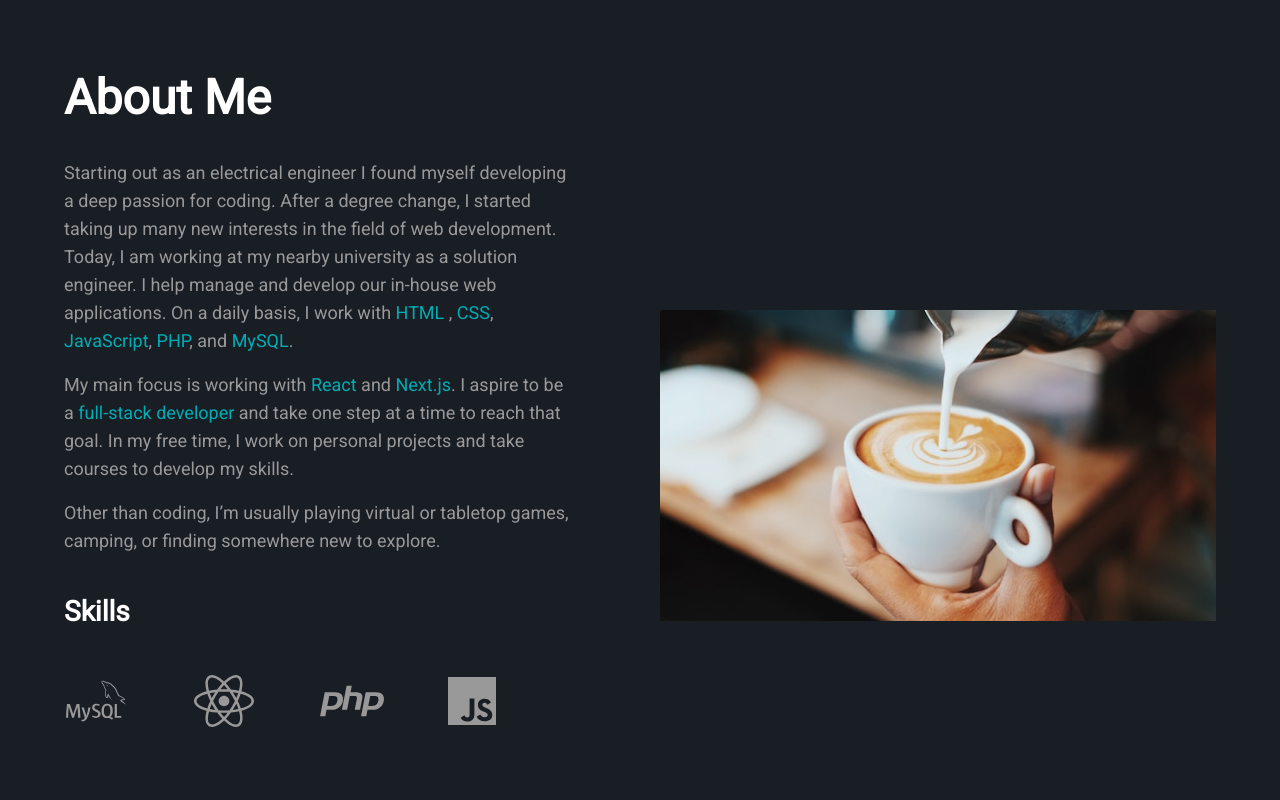
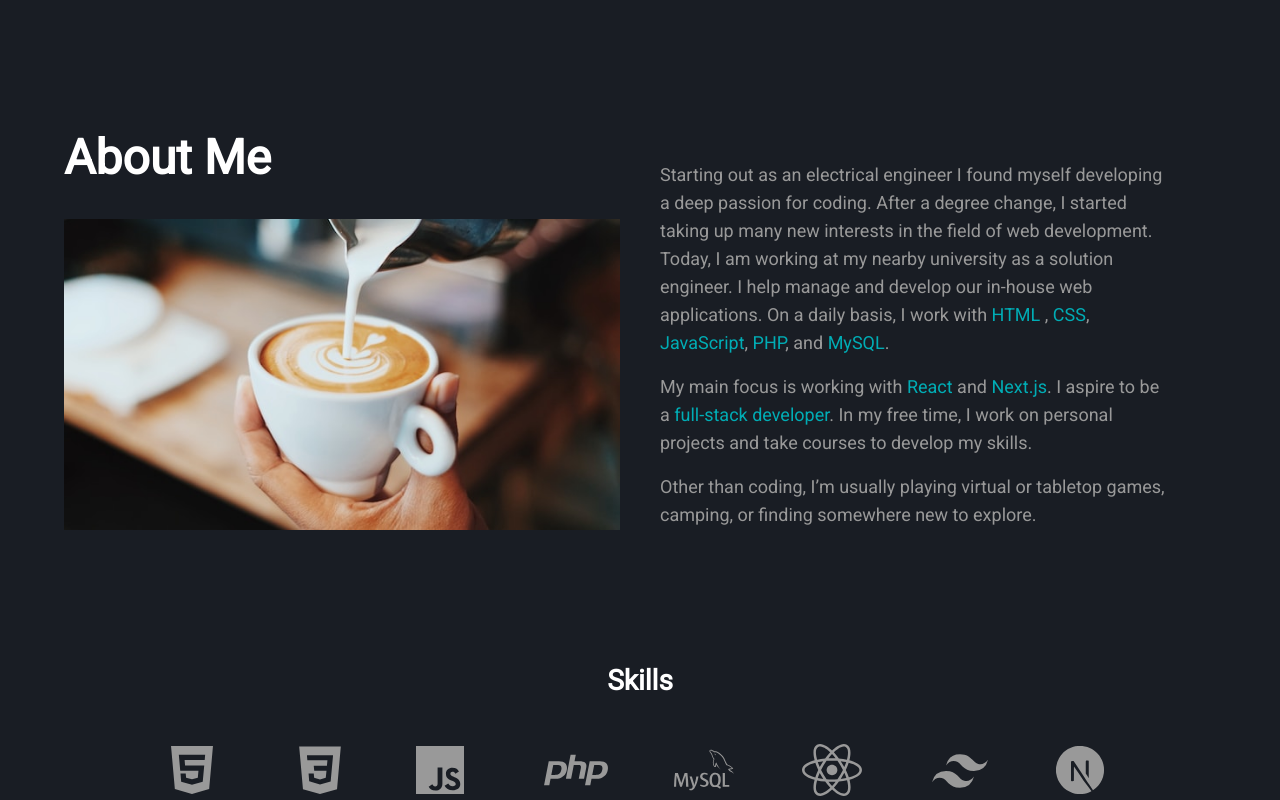
Before and after one commit to NoahRod108/portfolio_v2, a React (Vite) app: page / in a window 1280 px wide. Shown: the part 1020-1820 px from the top of the page. Built offline with nearby package versions, Linux system fonts and the light colour scheme.

Commit message:
Fixed some styling

```diff
--- a/src/assets/icons/index.js
+++ b/src/assets/icons/index.js
@@ -10,6 +10,8 @@ import tailwind from './tailwind.svg'
 import arrowRight from './arrow-right.svg'
 import external from './external.svg'
 import hamburger from './hamburger.svg'
+import html from './html.svg'
+import css from './css.svg'
 
 export {
   download,
@@ -23,5 +25,7 @@ export {
   tailwind,
   arrowRight,
   external,
-  hamburger
+  hamburger,
+  html,
+  css
 }
--- a/src/components/Nav.jsx
+++ b/src/components/Nav.jsx
@@ -59,17 +59,22 @@ const Nav = () => {
           className="flex justify-between items-center max-container">
             {/* Nav Logo */}
             <a href="/">
-              <h3 className="text-2xl font-mono text-dark-gray hover:text-teal max-sm:hidden">Noah.Dev</h3>
+              <motion.h3 whileHover={{ scale: 1.1 }} className="text-2xl font-mono text-dark-gray hover:text-teal max-sm:hidden">Noah.Dev</motion.h3>
             </a>
 
             {/* Nav Links */}
             <ul className="flex flex-1 justify-end items-center gap-14 max-lg:hidden">
               {navLinks.map((link) => (
-                <li key={link.label}>
-                  <a href={link.href} className="font-mono leading-normal text-lg text-dark-gray hover:text-teal">
+                <motion.li
+                  key={link.label}
+                  whileHover={{ scale: 1.1 }}
+                >
+                  <a
+                    href={link.href}
+                    className="font-mono leading-normal text-lg text-dark-gray hover:text-teal">
                     {link.label}
                   </a>
-                </li>
+                </motion.li>
               ))}
             </ul>
 
--- a/src/constants/index.js
+++ b/src/constants/index.js
@@ -1,4 +1,4 @@
-import { github, javascript, linkedin, mysql, react, php, nextjs, tailwind } from "../assets/icons";
+import { github, javascript, linkedin, mysql, react, php, nextjs, tailwind, html, css } from "../assets/icons";
 import { halloween, pokemon, post } from "../assets/images";
 
 
@@ -16,10 +16,12 @@ export const socialLinks = [
 ];
 
 export const skillIcons = [
+  {icon: html, label: "HTML"},
+  {icon: css, label: "CSS"},
+  {icon: javascript, label: "JavaScript"},
+  {icon: php, label: "PHP"},
   {icon: mysql, label: "MySql"},
   {icon: react, label: "React"},
-  {icon: php, label: "PHP"},
-  {icon: javascript, label: "JavaScript"},
   {icon: tailwind, label: "Tailwind"},
   {icon: nextjs, label: "Next.js"},
 ]
--- a/src/sections/AboutMe.jsx
+++ b/src/sections/AboutMe.jsx
@@ -5,28 +5,40 @@ import { fadeIn } from "../utils/motion"
 
 const AboutMe = () => {
   return (
-    <section id="aboutMe" className="max-container xl:grid xl:grid-cols-2 flex flex-col justify-center items-center w-full min-h-screen gap-10">
+    <section id="aboutMe" className="max-container xl:grid xl:grid-cols-2 flex flex-col justify-center items-center w-full min-h-screen gap-x-10">
+
+      <motion.div
+        initial="hidden"
+        whileInView="show"
+        viewport={{once: true}}
+        variants={fadeIn('up', 'tween', 0, 1)}
+      >
+        <h2 className="text-4xl font-robot text-white font-bold lg:max-w-lg mb-8">
+          About Me
+        </h2>
+        <img src={coffee} alt="Coffee" className="w-full" />
+      </motion.div>
+
       <motion.div
         variants={fadeIn('up', 'tween', 0, 1)}
         initial="hidden"
         whileInView="show"
         viewport={{once: true}}
       >
-        <h2 className="text-4xl font-robot text-white font-bold lg:max-w-lg">
-          About Me
-        </h2>
         <p className="mt-8 lg:max-w-lg info-text">
           Starting out as an electrical engineer I found myself developing a deep passion for coding. After a degree change, I started taking up many new interests in the field of web development. Today, I am working at my nearby university as a solution engineer. I help manage and develop our in-house web applications. On a daily basis, I work with <span className="text-teal">HTML</span> , <span className="text-teal">CSS</span>, <span className="text-teal">JavaScript</span>, <span className="text-teal">PHP</span>, and <span className="text-teal">MySQL</span>.
         </p>
 
         <p className="mt-4 lg:max-w-lg info-text">
-          My main focus is working with <span className="text-teal">React</span> and <span className="text-teal">Next.js</span>. I aspire to be a <span className="text-teal">full-stack developer</span> and take one step at a time to reach that goal. In my free time, I work on personal projects and take courses to develop my skills.
+          My main focus is working with <span className="text-teal">React</span> and <span className="text-teal">Next.js</span>. I aspire to be a <span className="text-teal">full-stack developer</span>. In my free time, I work on personal projects and take courses to develop my skills.
         </p>
 
         <p className="mt-4 lg:max-w-lg info-text">
           Other than coding, I’m usually playing virtual or tabletop games, camping, or finding somewhere new to explore.
         </p>
-        <div className="col-span-2 mt-8">
+      </motion.div>
+
+      <div className="flex flex-col justify-center items-center col-span-2 gap-8">
           <motion.h3
             initial="hidden"
             whileInView="show"
@@ -42,7 +54,7 @@ const AboutMe = () => {
           whileInView="show"
           viewport={{once: true}}
           variants={fadeIn('up', 'tween', 0, 1)}
-          className="flex flex-wrap justify-start items-center mt-8 gap-16"
+          className="flex flex-wrap justify-start items-center gap-16"
           >
             {skillIcons.map((icon) => (
               <li key={icon.label}
@@ -53,16 +65,6 @@ const AboutMe = () => {
             ))}
           </motion.ul>
         </div>
-      </motion.div>
-
-      <motion.div
-        initial="hidden"
-        whileInView="show"
-        viewport={{once: true}}
-        variants={fadeIn('up', 'tween', 0, 1)}
-      >
-        <img src={coffee} alt="Coffee" className="w-full" />
-      </motion.div>
 
     </section>
   )
--- a/src/sections/Experience.jsx
+++ b/src/sections/Experience.jsx
@@ -4,7 +4,7 @@ import { fadeIn } from "../utils/motion"
 
 const Experience = () => {
   return (
-    <section id="experience" className="max-container w-full flex flex-1 flex-col justify-center gap-8 min-h-screen">
+    <section id="experience" className="max-container w-full flex flex-1 flex-col justify-center gap-8">
       <motion.div
         initial="hidden"
         whileInView="show"
--- a/src/sections/Hero.jsx
+++ b/src/sections/Hero.jsx
@@ -15,7 +15,7 @@ const Hero = () => {
         className="text-xl font-mono font-bold text-teal px-1">Hello, I am</motion.p>
         <motion.h1
           variants={textVariant(1.2)}
-          className="mt-2 font-robot text-6xl max-sm:text-[64px] max-sm:leading-[82px] font-bold text-white"
+          className="mt-2 font-robot text-6xl max-sm:text-[48px] max-sm:leading-[64px] font-bold text-white"
         >
           Noah Rodriguez <br />
           <span className="text-dark-gray">Web Developer</span>
```
Also changed, not shown: src/assets/icons/css.svg (added), src/assets/icons/html.svg (added).
